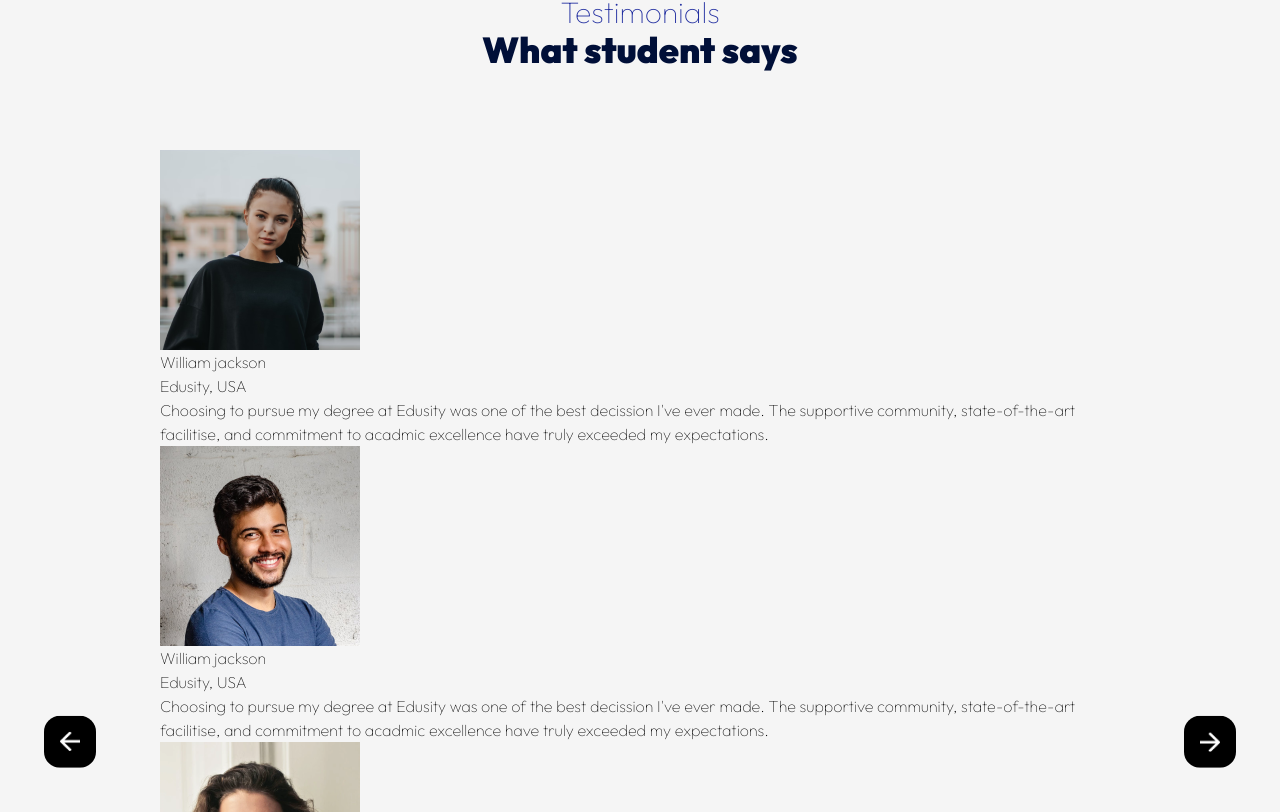
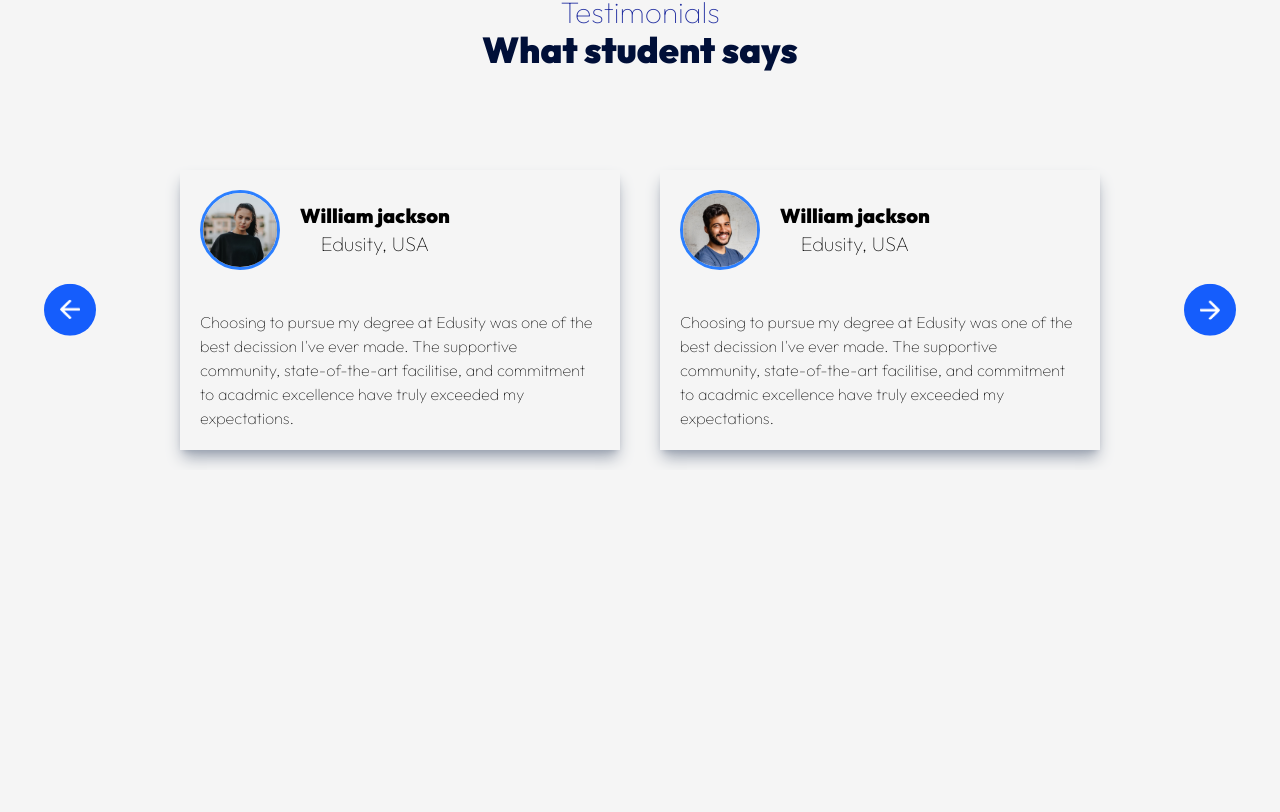
Before and after one commit to 10Pratik01/Edusity, a React (Vite) app: page / in a window 1280 px wide. Shown: the part 2628-3440 px from the top of the page. After the commit the page ends 3178 px from the top, so only its background shows below. Built offline with nearby package versions, Linux system fonts and the light colour scheme.

Commit message:
Testimonials completed, Started Contact

```diff
--- /dev/null
+++ b/src/components/Contact/contact.jsx
@@ -0,0 +1,12 @@
+import React from 'react';
+
+const Constact = () => {
+
+    return(
+        <div id="contact">
+
+        </div>
+    );
+};
+
+export default Constact;
--- a/src/components/Testimonials/Testimonials.jsx
+++ b/src/components/Testimonials/Testimonials.jsx
@@ -1,72 +1,115 @@
-import React from "react";
-import next_icon from '../../assets/next-icon.png';
-import back_icon from '../../assets/back-icon.png';
-import user1 from '../../assets/user-1.png';
-import user2 from '../../assets/user-2.png';
-import user3 from '../../assets/user-3.png';
-import user4 from '../../assets/user-4.png';
+import React, {useRef} from "react";
+import next_icon from "../../assets/next-icon.png";
+import back_icon from "../../assets/back-icon.png";
+import user1 from "../../assets/user-1.png";
+import user2 from "../../assets/user-2.png";
+import user3 from "../../assets/user-3.png";
+import user4 from "../../assets/user-4.png";
 
-const Testimonials = () =>{
-    return(
-        <div className="relative p-40 m-20 pt-0 pb-0 ml-auto mr-auto" id="testimonials">
-            <img src={next_icon} alt="" className="bg-black absolute -translate-y-6/12 top-6/12 right-11 p-4 w-13 rounded-2xl cursor-pointer" />
-            <img src={back_icon} alt="" className="bg-black absolute -translate-y-6/12 top-6/12 right-auto left-11 p-4 w-13 rounded-2xl cursor-pointer  " />
+const Testimonials = () => {
+    const slider = useRef();
+    let tx=0;
+    let temp = 0
+    const forward = () => {
+        if(tx>-50){
+            tx -= 25;
+        }
+        slider.current.style.transform = `translateX(${tx}%)`
 
-            <div id="slider">
-                <ul>
-                    <li>
-                        <div id="slide">
-                            <div id="user_info">
-                                <img src={user1} alt="" />
-                                <div>
-                                    <h3>William jackson</h3>
+    }
+    const backward = () => {
+        if(tx<0){
+            tx +=25;
+        }
+        slider.current.style.transform = `translateX(${tx}%)`
+    }
+  return (
+
+    <div
+      className="relative p-40 m-20 pt-0 pb-0 ml-auto mr-auto h-80"
+      id="testimonials"
+
+    >
+      <img
+        src={next_icon}
+        alt=""
+        className="bg-blue-600 absolute -translate-y-6/12 top-6/12 right-11 p-4 w-13 rounded-4xl cursor-pointer hover:scale-105 duration-75"
+        onClick={forward}
+      />
+      <img
+        src={back_icon}
+        alt=""
+        className="bg-blue-600 absolute -translate-y-6/12 top-6/12 right-auto left-11 p-4 w-13 rounded-4xl cursor-pointer hover:scale-105 duration-75 "
+        onClick={backward}
+      />
+
+      <div id="slider" className="overflow-hidden">
+        <ul ref={slider} className="flex overflow-x-hidden w-[200%] duration-2s transition ease-in-out h-80 ">
+          <li className="list-none w-[50%] p-5 m-5 shadow-lg shadow-gray-400 ">
+            <div id="slide" className="">
+              <div id="user_info" className="flex mb-10">
+                <img src={user1} alt="" className="border-3 border-blue-500 w-20 rounded-full" />
+                <div className="text-center mt-auto mb-auto ml-5 text-xl ">
+                  <h3 className="font-bold">William jackson</h3>
                   <span>Edusity, USA </span>
                 </div>
               </div>
               <p>
-                                Choosing to pursue my degree at Edusity was one of the best decission I've ever made. The supportive community, state-of-the-art facilitise, and commitment to acadmic excellence have truly exceeded my expectations.
+                Choosing to pursue my degree at Edusity was one of the best
+                decission I've ever made. The supportive community,
+                state-of-the-art facilitise, and commitment to acadmic
+                excellence have truly exceeded my expectations.
               </p>
             </div>
           </li>
-                    <li>
-                        <div id="slide">
-                            <div id="user_info">
-                                <img src={user2} alt="" />
-                                <div>
-                                    <h3>William jackson</h3>
+          <li className="list-none w-[50%] p-5  m-5 shadow-lg shadow-gray-400 ">
+            <div id="slide" className="">
+              <div id="user_info" className="flex mb-10">
+                <img src={user2} alt="" className="border-3 border-blue-500 w-20 rounded-full" />
+                <div className="text-center mt-auto mb-auto ml-5 text-xl ">
+                  <h3 className="font-bold">William jackson</h3>
                   <span>Edusity, USA </span>
                 </div>
               </div>
               <p>
-                                Choosing to pursue my degree at Edusity was one of the best decission I've ever made. The supportive community, state-of-the-art facilitise, and commitment to acadmic excellence have truly exceeded my expectations.
+                Choosing to pursue my degree at Edusity was one of the best
+                decission I've ever made. The supportive community,
+                state-of-the-art facilitise, and commitment to acadmic
+                excellence have truly exceeded my expectations.
               </p>
             </div>
           </li>
-                    <li>
-                        <div id="slide">
-                            <div id="user_info">
-                                <img src={user3} alt="" />
-                                <div>
-                                    <h3>William jackson</h3>
+          <li className="list-none w-[50%] p-5  m-5 shadow-lg shadow-gray-400 ">
+            <div id="slide" className="">
+              <div id="user_info" className="flex mb-10">
+                <img src={user3} alt="" className="border-3 border-blue-500 w-20 rounded-full" />
+                <div className="text-center mt-auto mb-auto ml-5 text-xl ">
+                  <h3 className="font-bold">William jackson</h3>
                   <span>Edusity, USA </span>
                 </div>
               </div>
               <p>
-                                Choosing to pursue my degree at Edusity was one of the best decission I've ever made. The supportive community, state-of-the-art facilitise, and commitment to acadmic excellence have truly exceeded my expectations.
+                Choosing to pursue my degree at Edusity was one of the best
+                decission I've ever made. The supportive community,
+                state-of-the-art facilitise, and commitment to acadmic
+                excellence have truly exceeded my expectations.
               </p>
             </div>
           </li>
-                    <li>
-                        <div id="slide">
-                            <div id="user_info">
-                                <img src={user4} alt="" />
-                                <div>
-                                    <h3>William jackson</h3>
+          <li className="list-none w-[50%] p-5  m-5 shadow-lg shadow-gray-400 ">
+            <div id="slide" className="">
+              <div id="user_info" className="flex mb-10">
+                <img src={user4} alt="" className="border-3 border-blue-500 w-20 rounded-full" />
+                <div className="text-center mt-auto mb-auto ml-5 text-xl ">
+                  <h3 className="font-bold">William jackson</h3>
                   <span>Edusity, USA </span>
                 </div>
               </div>
               <p>
-                                Choosing to pursue my degree at Edusity was one of the best decission I've ever made. The supportive community, state-of-the-art facilitise, and commitment to acadmic excellence have truly exceeded my expectations.
+                Choosing to pursue my degree at Edusity was one of the best
+                decission I've ever made. The supportive community,
+                state-of-the-art facilitise, and commitment to acadmic
+                excellence have truly exceeded my expectations.
               </p>
             </div>
           </li>
```
Lines whose indentation alone changed are shown as unchanged.
